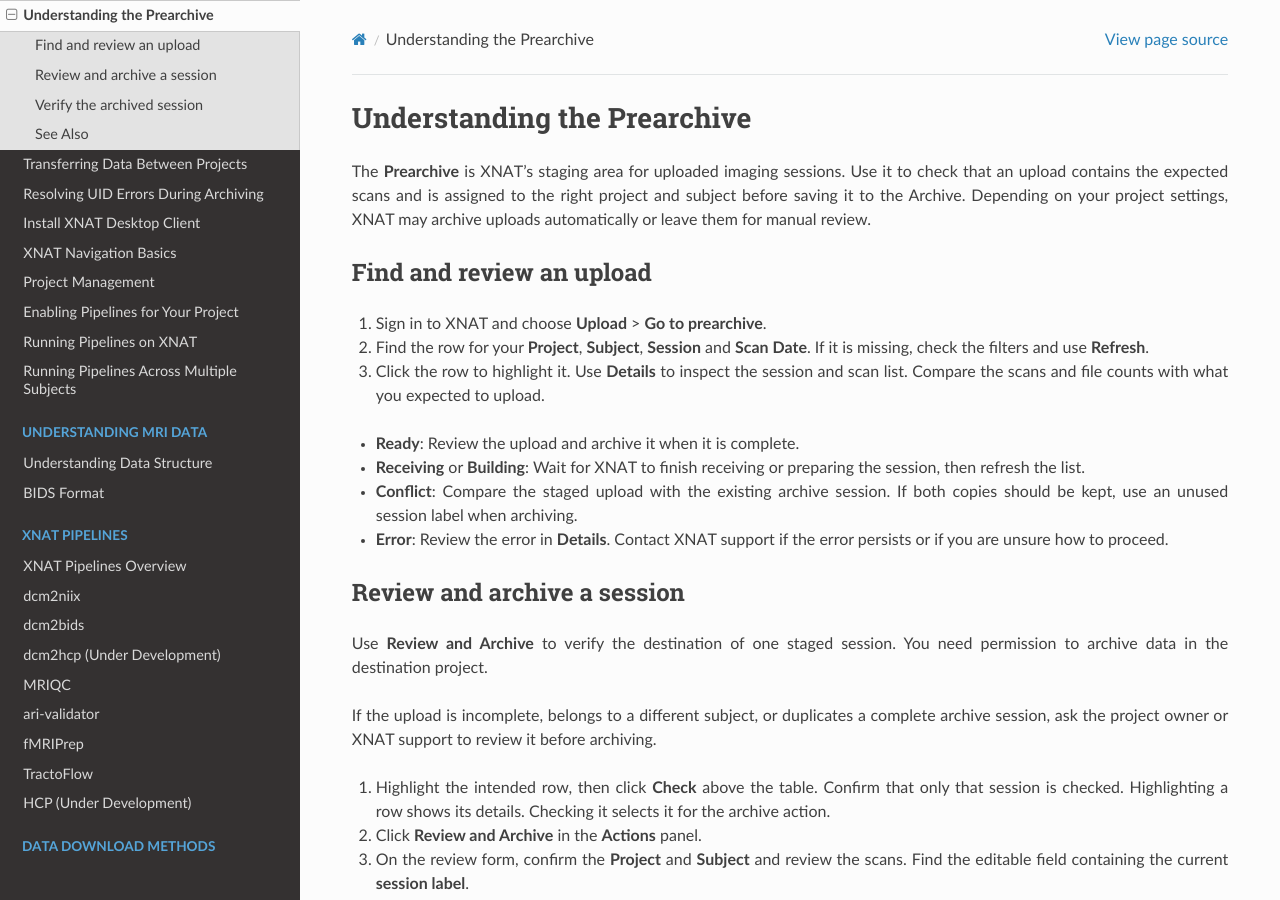
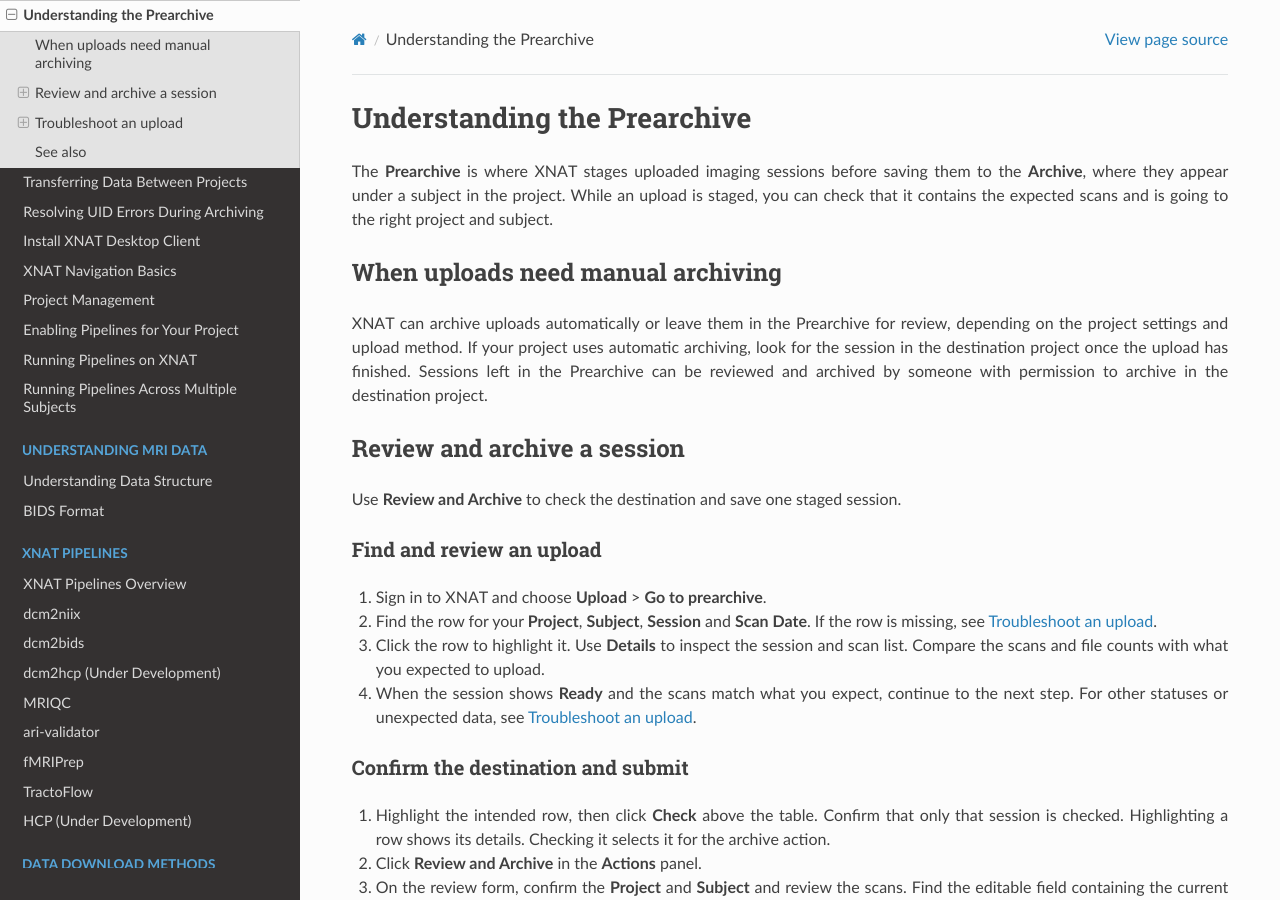
Before and after one commit to BioMedicalImaging-Core-NYUAD/xnat-docs, a Sphinx documentation site: the page built from docs/source/working_with_xnat/prearchive.rst, in a window 1280 px wide and 900 px high. Built offline with Sphinx 7.4.7 and the Read the Docs theme 3.1.0, drawn with Linux system fonts in a browser that asks for light colours; some of the changed text lies outside the part shown.

Commit message:
Organize the Prearchive guide around the upload workflow (#45)

```diff
--- a/docs/source/working_with_xnat/prearchive.rst
+++ b/docs/source/working_with_xnat/prearchive.rst
@@ -1,39 +1,43 @@
 Understanding the Prearchive
 ============================
 
-The **Prearchive** is XNAT's staging area for uploaded imaging sessions. Use it
-to check that an upload contains the expected scans and is assigned to the right
-project and subject before saving it to the Archive. Depending on your project
-settings, XNAT may archive uploads automatically or leave them for manual review.
+The **Prearchive** is where XNAT stages uploaded imaging sessions before saving
+them to the **Archive**, where they appear under a subject in the project.
+While an upload is staged, you can check that it contains the expected scans
+and is going to the right project and subject.
 
-Find and review an upload
--------------------------
+When uploads need manual archiving
+----------------------------------
 
-1. Sign in to XNAT and choose **Upload** > **Go to prearchive**.
-2. Find the row for your **Project**, **Subject**, **Session** and **Scan Date**.
-   If it is missing, check the filters and use **Refresh**.
-3. Click the row to highlight it. Use **Details** to inspect the session and scan
-   list. Compare the scans and file counts with what you expected to upload.
-
-* **Ready**: Review the upload and archive it when it is complete.
-* **Receiving** or **Building**: Wait for XNAT to finish receiving or preparing
-  the session, then refresh the list.
-* **Conflict**: Compare the staged upload with the existing archive session.
-  If both copies should be kept, use an unused session label when archiving.
-* **Error**: Review the error in **Details**. Contact XNAT support if the error
-  persists or if you are unsure how to proceed.
+XNAT can archive uploads automatically or leave them in the Prearchive for
+review, depending on the project settings and upload method. If your project
+uses automatic archiving, look for the session in the destination project once
+the upload has finished. Sessions left in the Prearchive can be reviewed and
+archived by someone with permission to archive in the destination project.
 
 .. _review-and-archive-prearchive:
 
 Review and archive a session
 ----------------------------
 
-Use **Review and Archive** to verify the destination of one staged session.
-You need permission to archive data in the destination project.
+Use **Review and Archive** to check the destination and save one staged session.
 
-If the upload is incomplete, belongs to a different subject, or duplicates a
-complete archive session, ask the project owner or XNAT support to review it
-before archiving.
+Find and review an upload
+~~~~~~~~~~~~~~~~~~~~~~~~~
+
+1. Sign in to XNAT and choose **Upload** > **Go to prearchive**.
+2. Find the row for your **Project**, **Subject**, **Session** and **Scan Date**.
+   If the row is missing, see :ref:`prearchive-troubleshooting`.
+3. Click the row to highlight it. Use **Details** to inspect the session and scan
+   list. Compare the scans and file counts with what you expected to upload.
+4. When the session shows **Ready** and the scans match what you expect,
+   continue to the next step. For other statuses or unexpected data, see
+   :ref:`prearchive-troubleshooting`.
+
+.. _prearchive-confirm-destination:
+
+Confirm the destination and submit
+~~~~~~~~~~~~~~~~~~~~~~~~~~~~~~~~~~
 
 1. Highlight the intended row, then click **Check** above the table. Confirm
    that only that session is checked. Highlighting a row shows its details.
@@ -58,7 +62,7 @@
    the label on the **Review and Archive** form.
 
 Verify the archived session
----------------------------
+~~~~~~~~~~~~~~~~~~~~~~~~~~~
 
 1. Wait for archiving to finish. Use **Refresh** if the row still shows
    **Archiving now**.
@@ -68,12 +72,38 @@
    against the upload you reviewed. If you saved a recovery copy, identify the
    verified session when handing it off for analysis.
 
-For a Study Instance UID mismatch, see :doc:`uid_errors_archiving`.
+.. _prearchive-troubleshooting:
 
-See Also
+Troubleshoot an upload
+----------------------
+
+The upload is missing or still processing
+~~~~~~~~~~~~~~~~~~~~~~~~~~~~~~~~~~~~~~~~~
+
+If you cannot find the upload, check the destination project in the Archive and
+clear any Prearchive filters that might hide the row. For **Receiving** or
+**Building**, wait for XNAT to finish and click **Refresh**.
+
+The upload shows Conflict or Error
+~~~~~~~~~~~~~~~~~~~~~~~~~~~~~~~~~~
+
+* **Conflict**: Compare the staged upload with the existing archive session.
+  If both copies should be kept, follow :ref:`prearchive-confirm-destination`
+  and enter an unused session label.
+  For a Study Instance UID mismatch, see :doc:`uid_errors_archiving`.
+* **Error**: Open **Details** to check the message. Contact XNAT support if
+  the error persists or you are unsure how to proceed.
+
+The scans or subject look wrong
+~~~~~~~~~~~~~~~~~~~~~~~~~~~~~~~
+
+Ask the project owner or XNAT support to review an incomplete upload, an upload
+assigned to a different subject, or a duplicate of a complete archive session
+before archiving it.
+
+See also
 --------
 
-- :doc:`uploading` - Upload procedures and methods
-- :doc:`uid_errors_archiving` - Resolving UID errors in Prearchive
-- :doc:`transferring_data` - Transferring data between projects
+- :doc:`uploading`
+- :doc:`transferring_data`
 - `XNAT Wiki: Using the Prearchive <https://wiki.xnat.org/documentation/using-the-prearchive>`_
```
